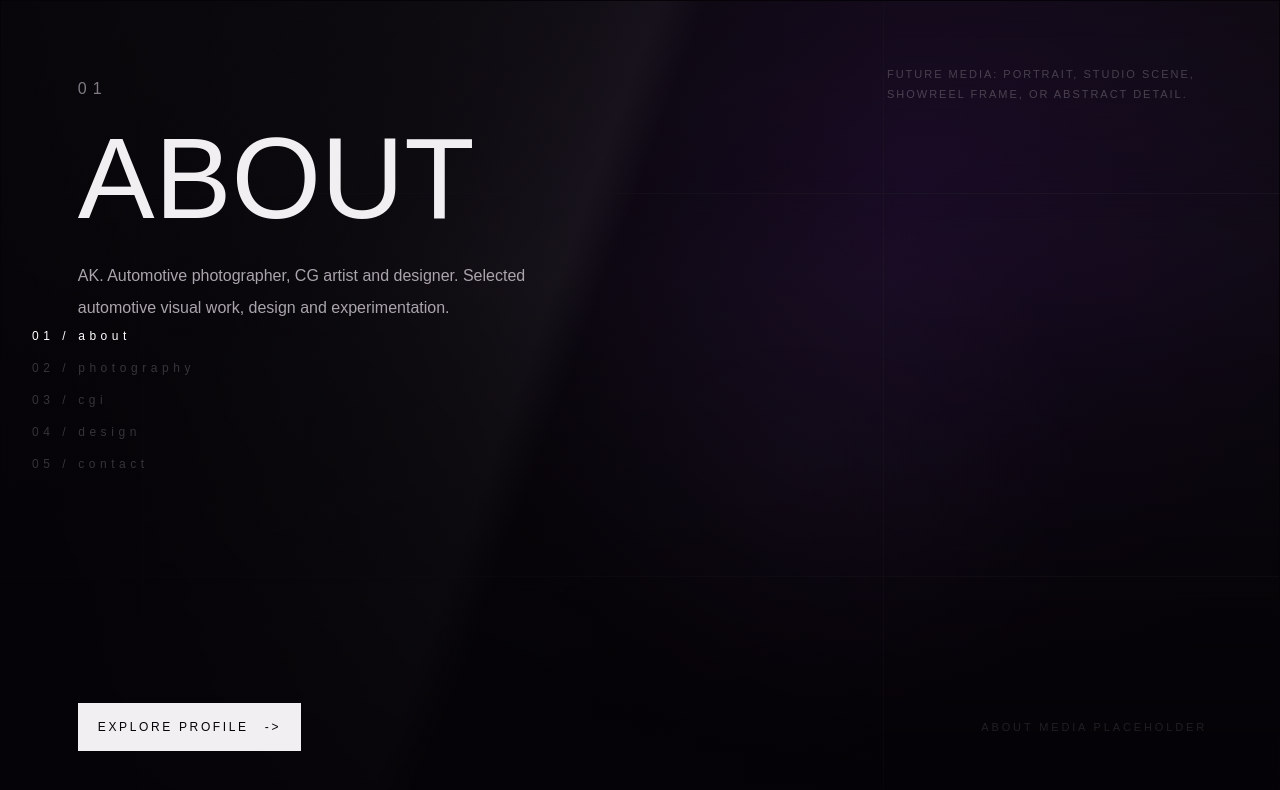
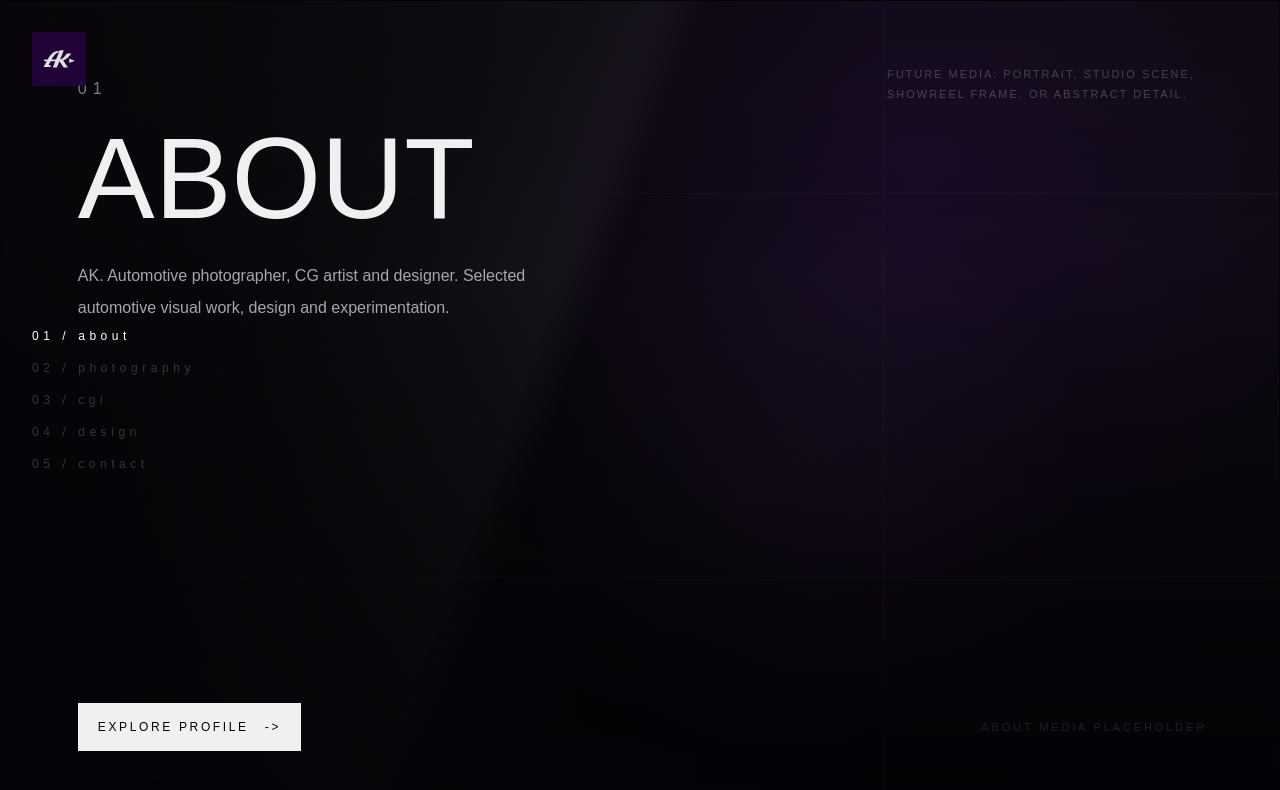
Before and after one commit to ramielscreams/akanimates, a Next.js app: page / in a window 1280 px wide. Shown: the top 790 px of the page. Built offline with nearby package versions, Linux system fonts and the light colour scheme.

Commit message:
home button

```diff
--- a/src/components/home/rolodex.tsx
+++ b/src/components/home/rolodex.tsx
@@ -1,7 +1,16 @@
 "use client";
 
-import { type CSSProperties, useEffect, useMemo, useRef, useState } from "react";
+import Image from "next/image";
+import {
+  type CSSProperties,
+  type MouseEvent,
+  useEffect,
+  useMemo,
+  useRef,
+  useState,
+} from "react";
 import { flushSync } from "react-dom";
+import Link from "next/link";
 import { RolodexItem, type RolodexEntry } from "@/components/home/rolodex-item";
 import { RolodexNav } from "@/components/home/rolodex-nav";
 
@@ -565,8 +574,38 @@ export function Rolodex() {
     triggerTransitionRef.current("next", normalizedTarget, distance);
   };
 
+  const resetHomepage = (event: MouseEvent<HTMLAnchorElement>) => {
+    event.preventDefault();
+
+    if (
+      window.location.pathname === "/" &&
+      window.location.search === "" &&
+      window.location.hash === ""
+    ) {
+      window.location.reload();
+      return;
+    }
+
+    window.location.assign("/");
+  };
+
   return (
     <section className="rolodex-shell" aria-label="Primary site navigation">
+      <Link
+        href="/"
+        aria-label="Home"
+        className="fixed left-[clamp(1.25rem,2.5vw,2.75rem)] top-[clamp(1.25rem,4vh,2rem)] z-[140] block w-[clamp(2.5rem,4.2vw,4.5rem)] leading-none opacity-[0.88] transition-opacity duration-[160ms] hover:opacity-100 focus-visible:outline focus-visible:outline-2 focus-visible:outline-offset-[0.35rem] focus-visible:outline-brand-interactive"
+        onClick={resetHomepage}
+      >
+        <Image
+          src="/logo.svg"
+          alt=""
+          width={2000}
+          height={2000}
+          priority
+          className="h-auto w-full"
+        />
+      </Link>
       <RolodexNav
         activeIndex={activeIndex}
         entries={rolodexEntries}
```
